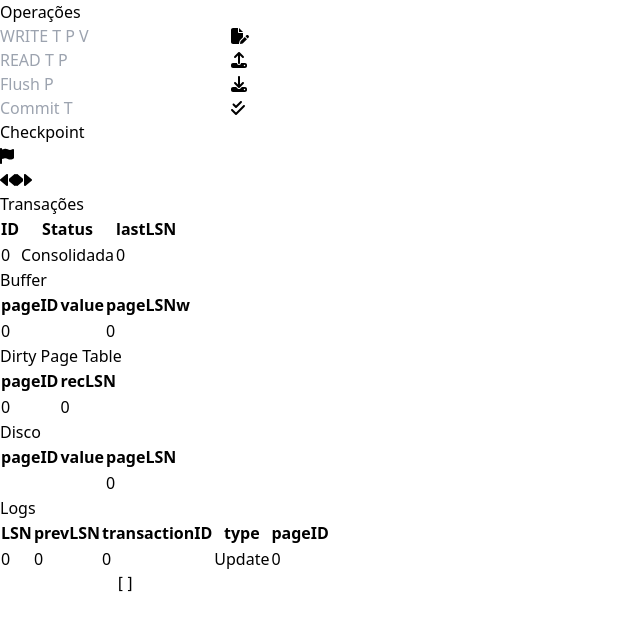
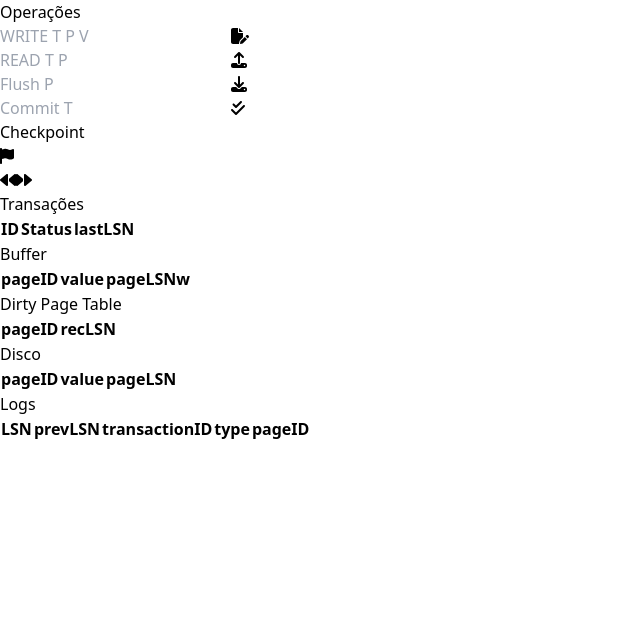
Before and after one commit to filipeufpe/Aries-V, a Vue app: page / in a window 1280 px wide. Shown: the top 630 px of the page, without its empty margins (0-640 px from the left). Built offline with nearby package versions, Linux system fonts and the light colour scheme.

Commit message:
Refactor logging class to improve code organization and readability

```diff
--- a/src/App.vue
+++ b/src/App.vue
@@ -1,6 +1,4 @@
 <script setup lang="ts">
-const name = 'loggin'
-
 import { FontAwesomeIcon } from '@fortawesome/vue-fontawesome'
 import {
   faBackward,
@@ -113,20 +111,41 @@ const addOperation = logging.value.addOperation
 let operationIndex = 1
 const executeOperation = () => {
   if (operationIndex <= logging.value.operations.items.length) {
-    console.log(logging.value.operations.items.length)
+    switch (logging.value.operations.items[operationIndex - 1].operation.type) {
+      case 'Write':
+        logging.value.write(
+          //logging.value.operations.items[operationIndex - 1].operation.transactionID,
+          logging.value.operations.items[operationIndex - 1].operation.pageID,
+          logging.value.operations.items[operationIndex - 1].operation.value
+        )
+        break
+      case 'Read':
+        logging.value.read(
+          logging.value.operations.items[operationIndex - 1].operation.pageID
+        )
+        break
+      case 'Flush':
+        logging.value.flush(logging.value.operations.items[operationIndex - 1].operation.pageID)
+        break
+      case 'Commit':
+        logging.value.commit(
+          logging.value.operations.items[operationIndex - 1].operation.transactionID
+        )
+        break
+      case 'Checkpoint':
+        //logging.value.checkpoint()
+        break
+    }
     operationIndex++
-    console.log(operationIndex)
   }
 }
-
-onMounted(() => {})
 </script>
 
 <template>
   <div id="container" class="flex flex-row">
     <div id="Operations" class="basis-1/5 bg-slate-800h-screen">
       <div class="bg-slate-800 h-screen p-2">
-        <div class="bg-white bg-gray-700 rounded-lg shadow-lg p-2">
+        <div class="bg-gray-700 rounded-lg shadow-lg p-2">
           <h2 class="text-xl font-bold mb-1 text-slate-50">Operações</h2>
 
           <div class="flex items-center space-x-2 pb-3">
@@ -294,7 +313,7 @@ onMounted(() => {})
         </div>
       </div>
       <div id="DirtyTable" class="p-2">
-        <div class="bg-white bg-gray-600 rounded-lg shadow-lg p-2">
+        <div class="bg-gray-600 rounded-lg shadow-lg p-2">
           <h2 class="text-xl font-bold mb-1 text-slate-50">Dirty Page Table</h2>
           <table class="w-full">
             <thead>
@@ -313,7 +332,7 @@ onMounted(() => {})
         </div>
       </div>
       <div id="disk" class="p-2">
-        <div class="bg-white bg-gray-600 rounded-lg shadow-lg p-2">
+        <div class="bg-gray-600 rounded-lg shadow-lg p-2">
           <h2 class="text-xl font-bold mb-1 text-slate-50">Disco</h2>
           <table class="w-full">
             <thead>
@@ -336,7 +355,7 @@ onMounted(() => {})
     </div>
     <div id="Coluna2" class="basis-2/5 bg-slate-800h-screen">
       <div id="Log" class="bg-gray-700 h-screen p-2">
-        <div class="bg-white bg-gray-700 rounded-lg shadow-lg p-2 overflow-y-auto">
+        <div class="bg-gray-700 rounded-lg shadow-lg p-2 overflow-y-auto">
           <h2 class="text-xl font-bold mb-1 text-slate-50">Logs</h2>
           <table class="w-full">
             <thead>
@@ -358,9 +377,6 @@ onMounted(() => {})
               </tr>
             </tbody>
           </table>
-          <pre class="text-white">
-            {{ logging.operations.items }}
-          </pre>
         </div>
       </div>
     </div>
--- a/src/classes/logging.ts
+++ b/src/classes/logging.ts
@@ -94,34 +94,31 @@ class Logging {
   operations: Operations
 
   constructor() {
-    this.disk = { pages: [{ page: '', pageLSN: 0, value: '' }] }
-    this.log = {
-      entries: [
-        {
-          LSN: 0,
-          prevLSN: 0,
-          transactionID: 0,
-          type: 'Update',
-          pageID: 0
-        }
-      ]
-    }
-    this.buffer = { pages: [{ pageID: 0, value: '', pageLSN: 0 }] }
-    this.transactionTable = { items: [{ transactionID: 0, status: 'Consolidada', lastLSN: 0 }] }
-    this.dirtyPageTable = { items: [{ pageID: 0, recLSN: 0 }] }
+    this.disk = { pages: []}
+    this.log = { entries: [] }
+    this.buffer = { pages: [] }
+    this.transactionTable = { items: [] }
+    this.dirtyPageTable = { items: [] }
+    this.operations = { items: [] }
     this.checkpoint = {
       transactionTable: this.transactionTable,
       dirtyPageTable: this.dirtyPageTable,
       nextLSN: 0
     }
-    this.operations = { items: [] }
   }
 
   write(pageID: number, value: string) {
     const pageLSN = this.checkpoint.nextLSN
     this.checkpoint.nextLSN += 1
-    // this.operations.items.push({ type: 'Write', pageID, value })
-    this.buffer.pages.push({ pageID, value, pageLSN })
+    let newPage: BufferPage = { pageID, value, pageLSN }
+    console.log('newPage', newPage)
+  }
+
+  read(pageID: number) {
+    const page = this.buffer.pages.find((p) => p.pageID === pageID)
+    if (page) {
+      return page.value
+    }
   }
 
   commit(transactionID: number) {
```
